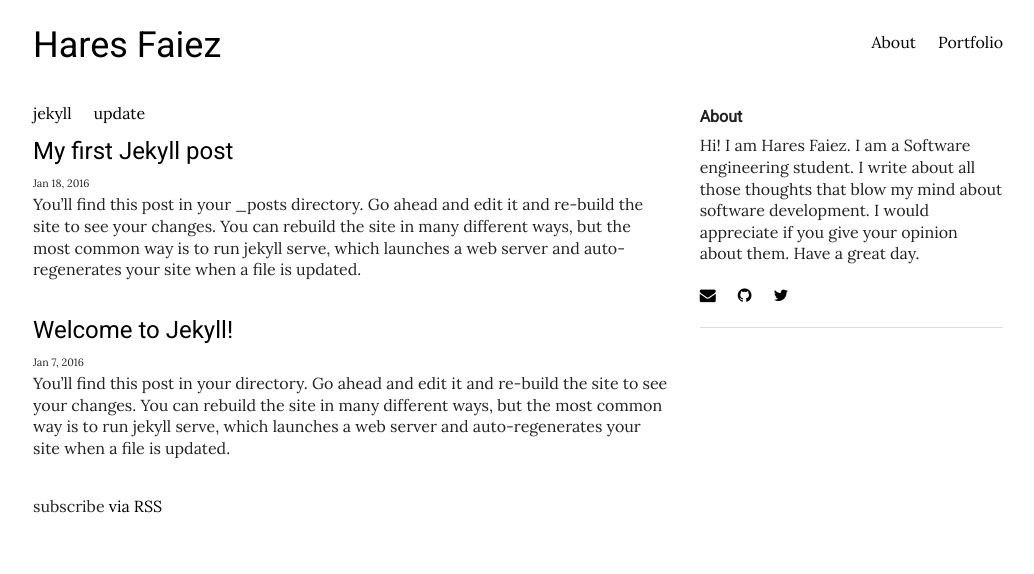
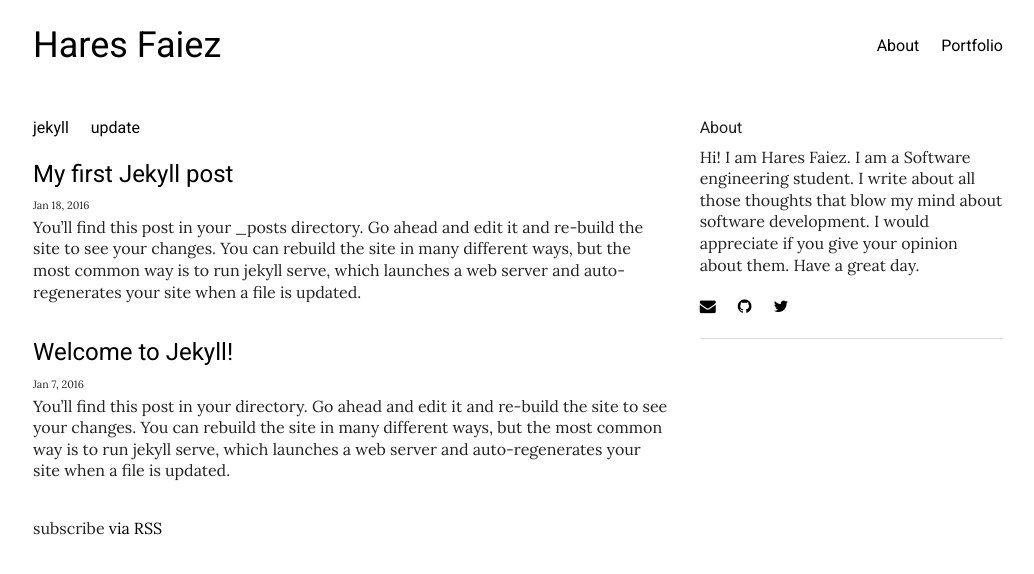
Before and after one commit to haresfaiez/haresfaiez.github.io, a Jekyll site: the page built from index.html, in a window 1280 px wide. Shown: the top 574 px of the page, without its empty margins (122-1156 px from the left). Built offline with Jekyll 4.4.1, drawn with Linux system fonts in a browser that asks for light colours; nearby versions of some CDN libraries; library files that are not in the unit come from our copies.

Commit message:
Use heading 6 for all lists elements

```diff
--- a/_includes/categories-list.html
+++ b/_includes/categories-list.html
@@ -1,7 +1,9 @@
 <ul class="inline-list">
   {% for category in site.categories %}
   <li>
-      <a name="{{ category | first }}">{{ category | first }}</a>
+      <h6>
+        <a name="{{ category | first }}">{{ category | first }}</a>
+      </h6>
   </li>
   {% endfor %}
 </ul>
--- a/_includes/pages-list.html
+++ b/_includes/pages-list.html
@@ -2,7 +2,9 @@
 {% for my_page in site.pages %}
     {% if my_page.title %}
     <li>
-    <a class="page-link" href="{{ my_page.url | prepend: site.baseurl }}">{{ my_page.title }}</a>
+      <h6>
+        <a class="page-link" href="{{ my_page.url | prepend: site.baseurl }}">{{ my_page.title }}</a>
+      </h6>
     </li>
     {% endif %}
 {% endfor %}
--- a/_sass/foundation/_type.scss
+++ b/_sass/foundation/_type.scss
@@ -31,7 +31,6 @@ $h3-font-reduction: rem-calc(5) !default;
 $h4-font-reduction: rem-calc(5) !default;
 $h5-font-reduction: 0 !default;
 $h6-font-reduction: 0 !default;
-$h6-font-weight: $font-weight-bold;
 
 // These control how subheaders are styled.
 $subheader-line-height: $base-line-height !default;
@@ -275,7 +274,7 @@ $align-class-breakpoints:
     h3 { font-size: $h3-font-size - $h3-font-reduction; }
     h4 { font-size: $h4-font-size - $h4-font-reduction; }
     h5 { font-size: $h5-font-size - $h5-font-reduction; }
-    h6 { font-size: $h6-font-size - $h6-font-reduction; font-weight: $h6-font-weight; }
+    h6 { font-size: $h6-font-size - $h6-font-reduction; }
 
     .subheader { @include subheader; }
 
```
